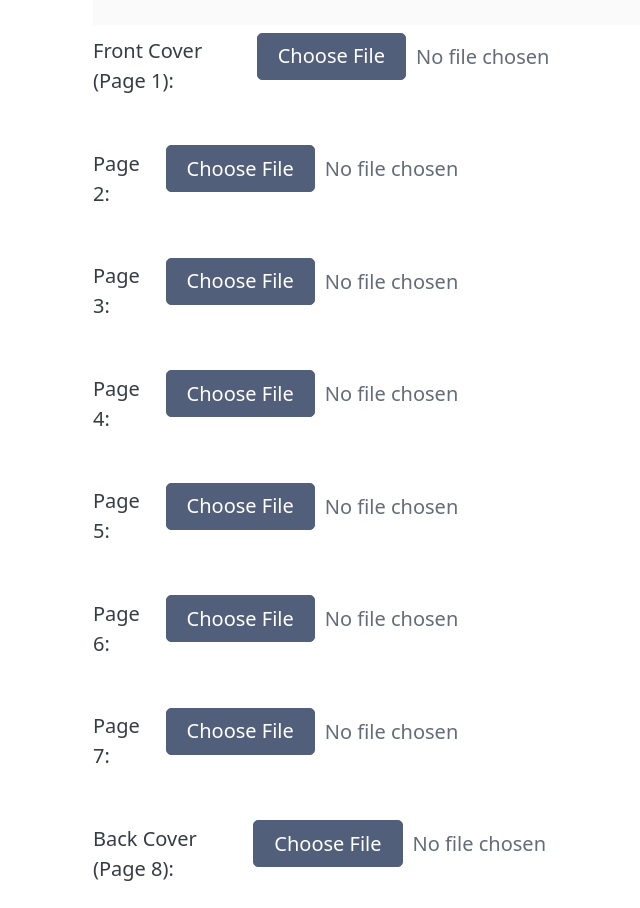
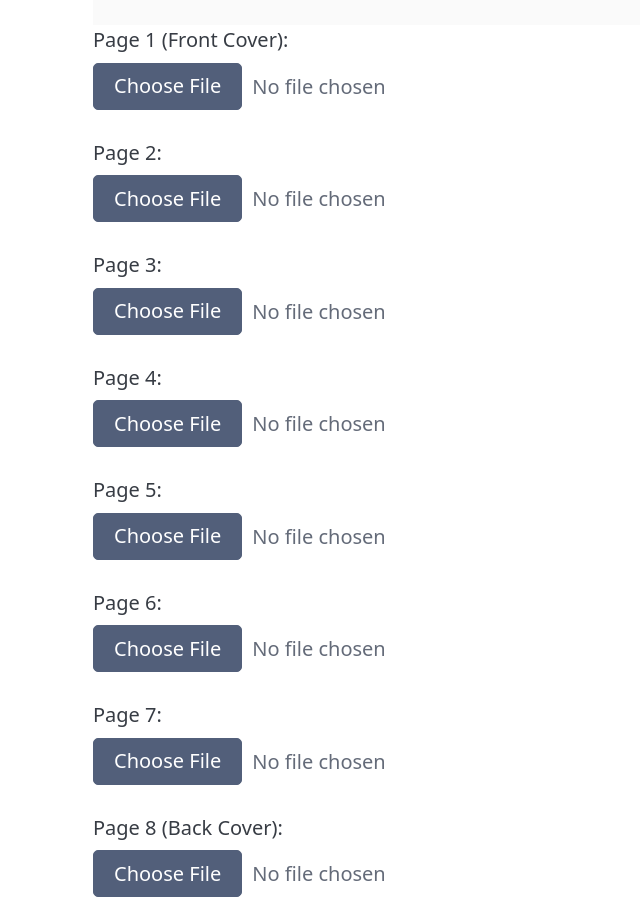
Before and after one commit to lupine-dev/8-page-zine-composer, a website: page index.html in a window 1280 px wide. Shown: the part 500-1408 px from the top of the page, without its empty margins (167-807 px from the left). Drawn offline with Linux system fonts and the light colour scheme.

Commit message:
Refactoring

```diff
--- a/index.html
+++ b/index.html
@@ -8,7 +8,16 @@
 <body>
     <h1>8-Page Zine Stitcher</h1>
     <img src="src/zine-layout.svg" width="800" height="400">
-    <div id="fileInputs"></div>
+    <div id="fileInputs">
+        <div>Page 1 (Front Cover):</div><input type="file" accept="image/*">
+        <div>Page 2:</div><input type="file" accept="image/*">
+        <div>Page 3:</div><input type="file" accept="image/*">
+        <div>Page 4:</div><input type="file" accept="image/*">
+        <div>Page 5:</div><input type="file" accept="image/*">
+        <div>Page 6:</div><input type="file" accept="image/*">
+        <div>Page 7:</div><input type="file" accept="image/*">
+        <div>Page 8 (Back Cover):</div><input type="file" accept="image/*">
+    </div>
     <button id="processBtn">Process</button>
     <br><br>
     <div id="resultContainer">
--- a/src/index.js
+++ b/src/index.js
@@ -168,25 +168,7 @@
 
   async init() {
     await init();
-    this.createFileInputs();
     this.setupProcessButton();
-  }
-
-  createFileInputs() {
-    const container = document.getElementById('fileInputs');
-    PAGE_NAMES.forEach((name, i) => {
-      const row = document.createElement('div');
-      row.textContent = name + ': ';
-
-      const input = document.createElement('input');
-      input.type = 'file';
-      input.accept = 'image/*';
-      input.id = 'page' + i;
-      row.appendChild(input);
-
-      container.appendChild(row);
-      container.appendChild(document.createElement('br'));
-    });
   }
 
   readFile(input) {
@@ -202,8 +184,9 @@
     document.getElementById('processBtn').addEventListener('click', async () => {
       try {
         const files = [];
+        const inputs = document.querySelectorAll("#fileInputs input").toArray();
         for (let i = 0; i < 8; i++) {
-          const input = document.getElementById('page' + i);
+          const input = inputs[i];
           if (!input.files[0]) {
             throw new Error('Missing file for ' + PAGE_NAMES[i]);
           }
```
